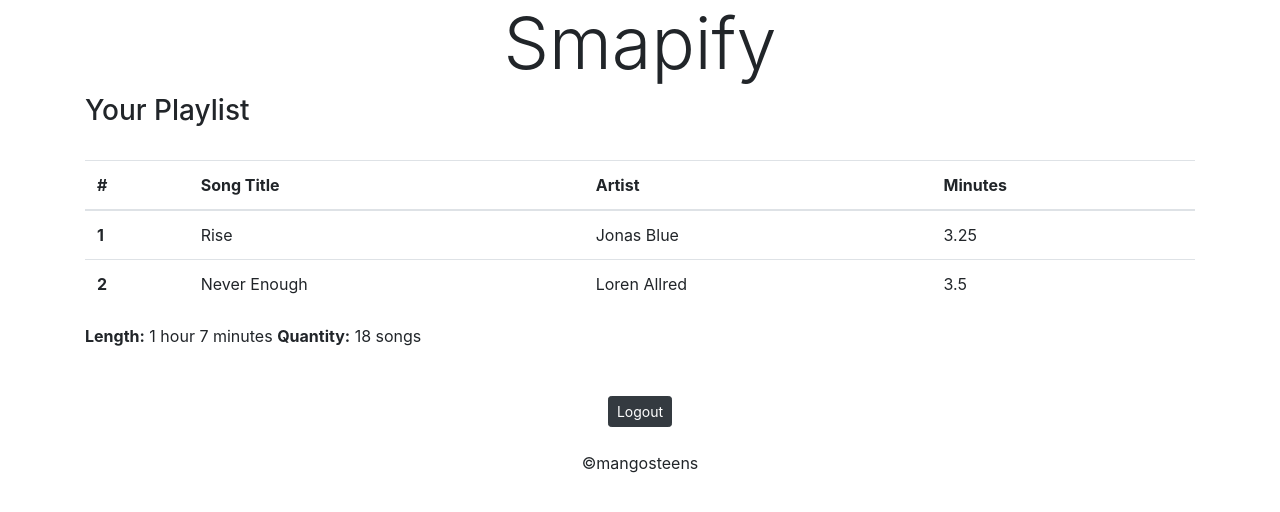
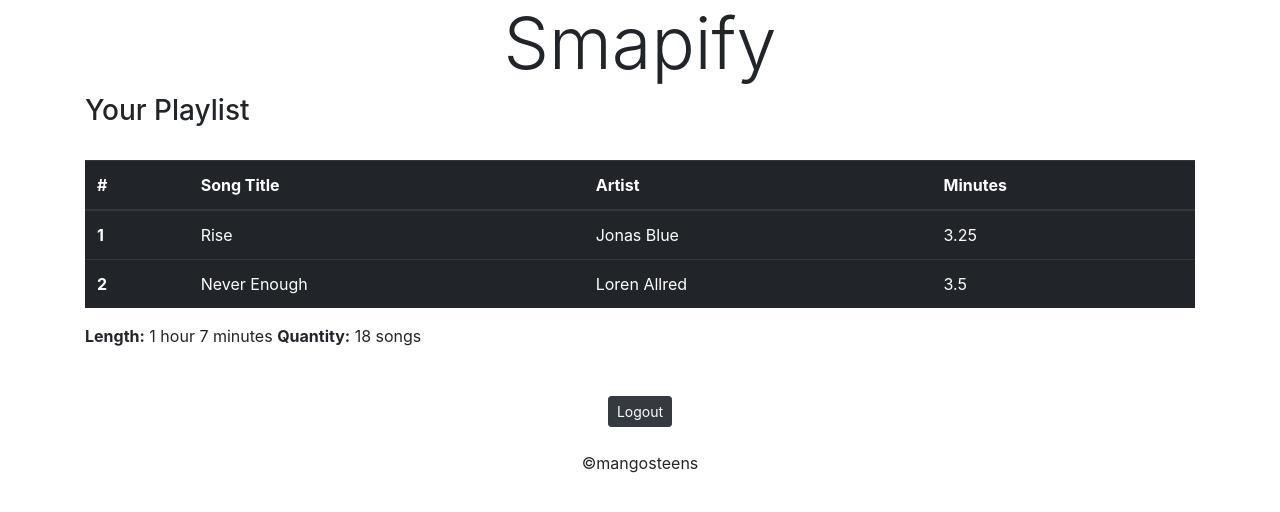
Before and after one commit to ccai1/mangosteens, a Flask app: page /edit in a window 1280 px wide. Shown: the top 512 px of the page. Run offline with Flask 2, Linux system fonts and the light colour scheme; parts of the project's set-up code (start-up, migrations or seed data) failed here and were passed over; some libraries are stand-ins or nearby versions.

Commit message:
edited edit.html

```diff
--- a/templates/edit.html
+++ b/templates/edit.html
@@ -1,10 +1,8 @@
-<!-- potentially unnecessary -->
-
 {% extends "base.html" %}
 {% block content %}
 <div class="container">
   <h3>Your Playlist</h3><br>
-  <table class="table table-hover">
+  <table class="table table-hover table-dark">
     <thead>
       <tr>
 	<th scope="col">#</th>
```
